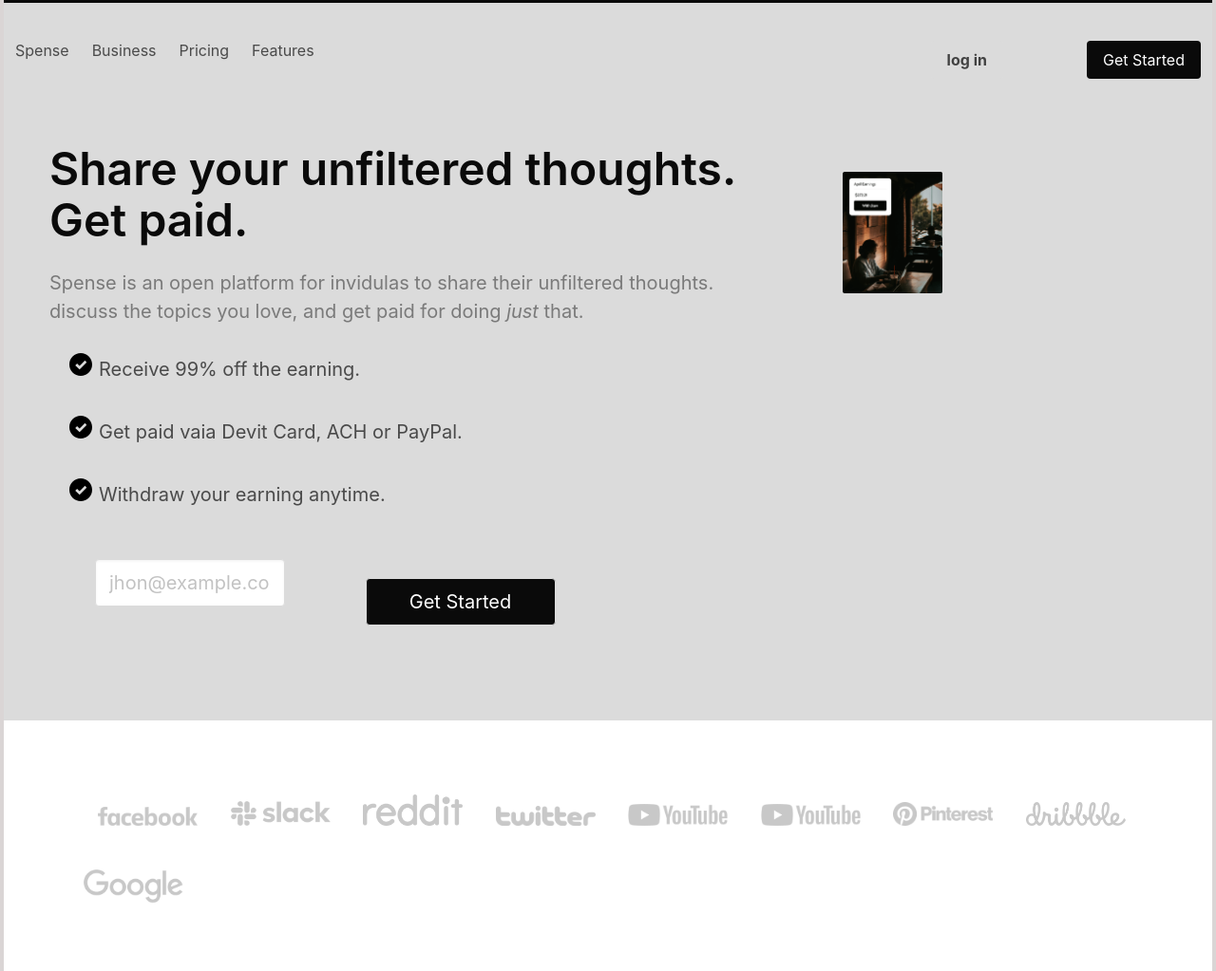
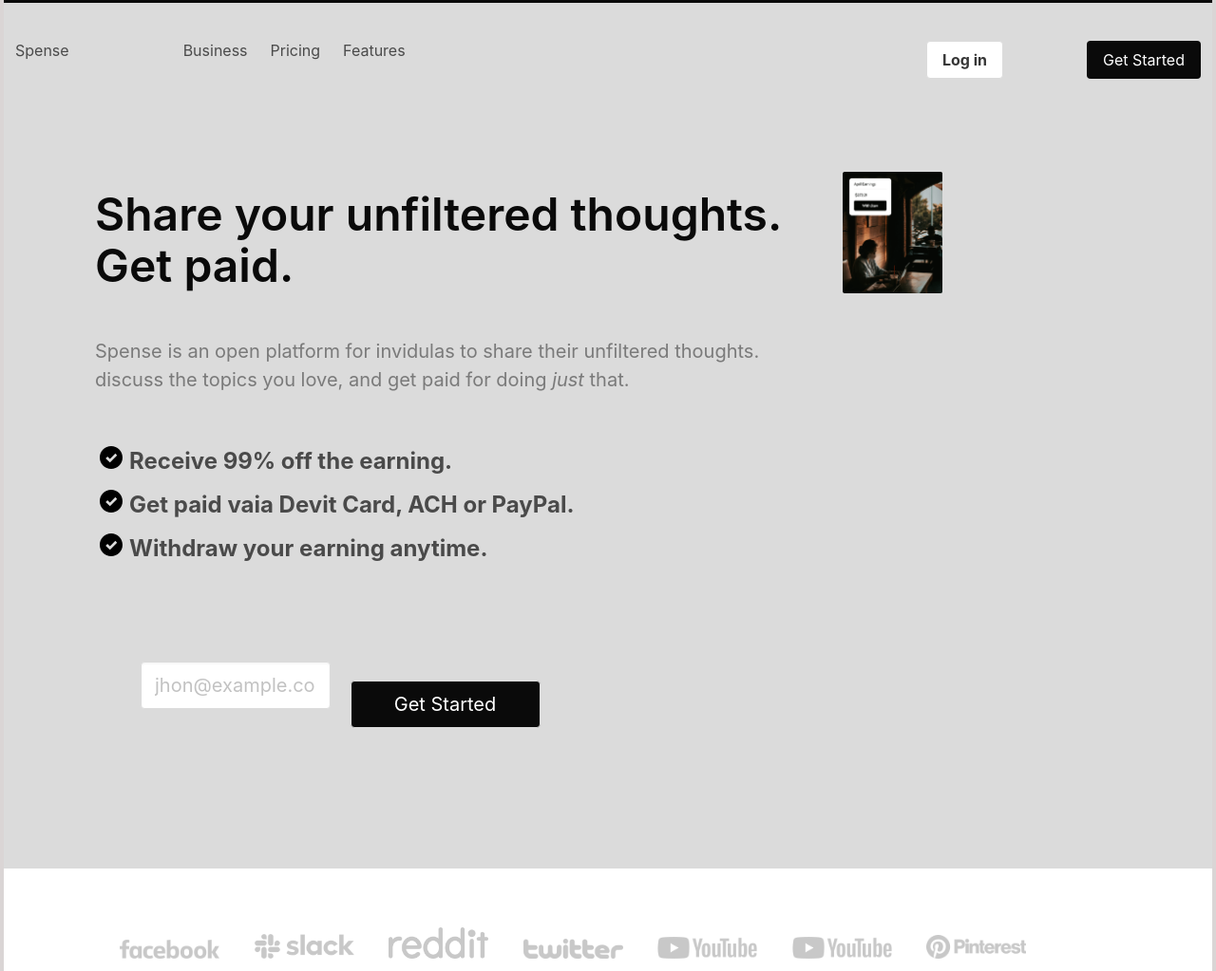
Before and after one commit to engnurulamin/spense-website, a plain HTML site: page index.html in a window 1280 px wide. Shown: the part 147-1170 px from the top of the page at 95% size. Drawn offline with nearby package versions, Linux system fonts and the light colour scheme; files that its build step writes are made by us from their sources.

Commit message:
navbar fixed

```diff
--- a/index.html
+++ b/index.html
@@ -9,7 +9,7 @@
   <!-- css -->
   <link rel="stylesheet" href="style.css">
   <!-- bulma -->
-  <link rel="stylesheet" href="https://cdnjs.cloudflare.com/ajax/libs/bulma/0.8.0/css/bulma.min.css">
+  <link rel="stylesheet" href="https://cdn.jsdelivr.net/npm/bulma@0.9.2/css/bulma.min.css">
   <title>Spense website</title>
 </head>
 <body>
@@ -25,38 +25,32 @@
     </section>
     <nav class="navbar has-background-grey-lighter">
       <div class="navbar-brand">
+        <a class="navbar-item">
+          Spense
+        </a>
         <a role="button" class="navbar-burger" aria-label="menu" aria-expanded="false" data-target="navbarBasicExample">
           <span aria-hidden="true"></span>
           <span aria-hidden="true"></span>
           <span aria-hidden="true"></span>
         </a>
        </div>
-
-      <div id="navbarBasicExample" class="navbar-menu">
-        <div class="navbar-start">
-          <a class="navbar-item">
-            Spense
-          </a>
-
-          <a class="navbar-item">
+       <div class="navbar-menu">
+         <div class="navbar-start ml-6 pl-6">
+          <a class="navbar-item has-text-centered">
             Business
           </a>
-
-
-            <a class="navbar-item">
+            <a class="navbar-item has-text-centered">
               Pricing
             </a>
-            <a class="navbar-item">
+            <a class="navbar-item has-text-centered">
               Features
             </a>
          </div>
-        </div>
-
          <div class="navbar-end">
            <div class="navbar-item">
              <div class="buttons">
-              <a class="button is-light has-background-grey-lighter">
-                <strong>log in</strong>
+              <a class="button is-grey">
+                <strong>Log in</strong>
               </a>
               <a class="button is-black">
                 Get Started
@@ -70,19 +64,19 @@
     <section class="section has-background-grey-lighter">
       <div class="columns">
         <div class="column is-8">
-          <h2 class="title is-1 has-text-black">Share your unfiltered thoughts. Get paid.</h2>
-          <p class="has-text-grey content is-medium">Spense is an open platform for invidulas to share their unfiltered thoughts. discuss the topics you love,
+          <h2 class="title is-1 has-text-black my-6 ml-6">Share your unfiltered thoughts. Get paid.</h2>
+          <p class="has-text-grey content is-medium my-6 ml-6">Spense is an open platform for invidulas to share their unfiltered thoughts. discuss the topics you love,
             and get paid for doing <em> just </em> that.
           </p>
-          <ul class="ml-4">
-            <li class="content is-medium" style="list-style: url(images/Checkmark.svg);   list-style-position: inside;" >Receive 99% off the earning.</li>
-            <li class="content is-medium"  style="list-style: url(images/Checkmark.svg);   list-style-position: inside;">Get paid vaia Devit Card, ACH or PayPal.</li>
-            <li class="content is-medium"  style="list-style: url(images/Checkmark.svg);   list-style-position: inside;">Withdraw your earning anytime.</li>
+          <ul class="ml-6 my-6">
+            <li class="is-size-4 has-text-weight-bold" style="list-style: url(images/Checkmark.svg);   list-style-position: inside;" >Receive 99% off the earning.</li>
+            <li class="is-size-4 has-text-weight-bold"  style="list-style: url(images/Checkmark.svg);   list-style-position: inside;">Get paid vaia Devit Card, ACH or PayPal.</li>
+            <li class="is-size-4 has-text-weight-bold"  style="list-style: url(images/Checkmark.svg);   list-style-position: inside;">Withdraw your earning anytime.</li>
           </ul>
 
-         <div class="section">
+         <div class="section my-6 ml-6">
           <input style="width: 200px; height: 50px;" class="input content is-medium" type="text" placeholder="jhon@example.com">
-          <button class="button has-text-white content is-medium has-background-black" style="width: 200px; height: 50px;">Get Started</button>
+          <button class="button has-text-white content is-medium has-background-black ml-4" style="width: 200px; height: 50px;">Get Started</button>
          </div>
         </div>
         <div class="column is-4">
@@ -90,20 +84,20 @@
         </div>
       </div>
     </section>
-    <div class="section ml-4">
-      <img src="images/Facebook Logo.png" alt="fb-logo" height="40px" width="125px">
-        <img style="margin-left: 10px;" src="images/Slack Logo.png" alt="slack" height="50px" width="140px">
-        <img style="margin-left: 10px;" src="images/Reddit Logo.png" alt="reddit" height="50px" width="140px">
-        <img style="margin-left: 10px;" src="images/Twitter Logo.png" alt="twitter" height="50px" width="140px">
-        <img style="margin-left: 10px;" src="images/Youtube Logo.png" alt="youtube" height="50px" width="140px">
-        <img style="margin-left: 10px;" src="images/Youtube Logo.png" alt="youtube" height="50px" width="140px">
-        <img style="margin-left: 10px;" src="images/Pinterest Logo.png" alt="paint"height="50px" width="140px">
-        <img style="margin-left: 10px;" src="images/Dribbble Logo.png" alt="dribble"height="50px" width="140px">
-        <img style="margin-left: 10px;" src="images/Google Logo.png" alt="google"height="50px" width="14px">
+    <div class="section ml-4 mt-4 pt-4 pb-2 mb-2">
+      <img class="ml-6" src="images/Facebook Logo.png" alt="fb-logo" height="40px" width="125px">
+        <img class="ml-3" src="images/Slack Logo.png" alt="slack" height="50px" width="140px">
+        <img class="ml-3"  src="images/Reddit Logo.png" alt="reddit" height="50px" width="140px">
+        <img class="ml-3"  src="images/Twitter Logo.png" alt="twitter" height="50px" width="140px">
+        <img class="ml-3"  src="images/Youtube Logo.png" alt="youtube" height="50px" width="140px">
+        <img class="ml-3"  src="images/Youtube Logo.png" alt="youtube" height="50px" width="140px">
+        <img class="ml-3"  src="images/Pinterest Logo.png" alt="paint"height="50px" width="140px">
+        <img class="ml-3"  src="images/Dribbble Logo.png" alt="dribble"height="50px" width="140px">
+        <img class="ml-3"  src="images/Google Logo.png" alt="google"height="50px" width="14px">
     </div>
-    <section class="section">
-      <div class="bg-img has-background-grey-lighter" style="background-image: url(images/Phone\ .png); height:500px; max-width:100%;  background-position: center;
-      background-repeat: no-repeat; background-size: cover; border-radius: 10px; display: block; margin-left: 60px; @media only screen and (max-width: 600px){
+    <section class="section mt-0">
+      <div class="bg-img has-background-grey-lighter mt-0 ml-6 pl-6" style="background-image: url(images/Phone\ .png); height:500px; max-width:100%;  background-position: center;
+      background-repeat: no-repeat; background-size: cover; border-radius: 10px; display: block; @media only screen and (max-width: 600px){
         .bg-img{
           display: block;
           max-width: 100%;
@@ -114,13 +108,14 @@
           <div class="column is-6">
             <div class="section">
               <h3 class="title is-1 has-text-black">Secure your money with Escrow.</h3>
-        <p class="content is-medium has-text-grey mt-4">Spense uses Escrow to secure all payments. We bwlive Escrow
+        <p class="is-size-4 mt-6 has-text-grey">Spense uses Escrow to secure all payments. We bwlive Escrow
           efforts the heighest level of security for your payments,
         so you never need to worry about scams.</p>
-        <button class="has-background-grey-lighter button"><u>Learn More About Escrow <i class="fa fa-long-arrow-right" aria-hidden="true"></i> </u></button>
+        <button class="has-background-grey-lighter button mt-6 is-size-5"><u>Learn More About Escrow <i class="fa fa-long-arrow-right" aria-hidden="true"></i> </u></button>
             </div>
         </div>
 
+      </div>
       </div>
     </section>
     <section class="section">
```
Lines whose indentation alone changed are shown as unchanged.
